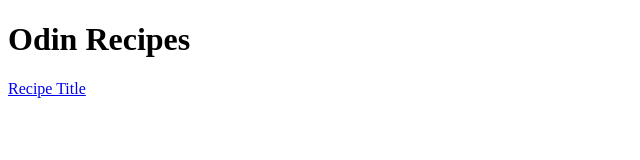
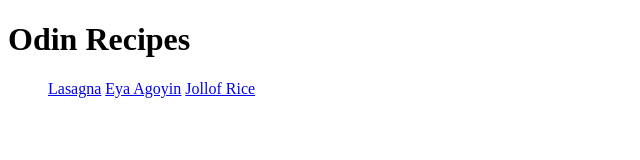
Before and after one commit to Ghost-Writer-2/Odin-recipe, a plain HTML site: page index.html in a window 1280 px wide. Shown: the whole page, without its empty margins (0-640 px from the left). Drawn offline with Linux system fonts and the light colour scheme.

Commit message:
Added Links to the other two recipes
Made an unordered list of all the links to the recipes

```diff
--- a/index.html
+++ b/index.html
@@ -7,6 +7,10 @@
 </head>
 <body>
   <h1>Odin Recipes</h1>
-  <a href="recipes/lasagna.html">Recipe Title</a>
+  <ul>
+    <a href="recipes/lasagna.html">Lasagna</a>
+    <a href="recipes/ewa-agoyin.html">Eya Agoyin</a>
+    <a href="recipes/jollof-rice.html">Jollof Rice</a>
+  </ul>
 </body>
 </html>
```
